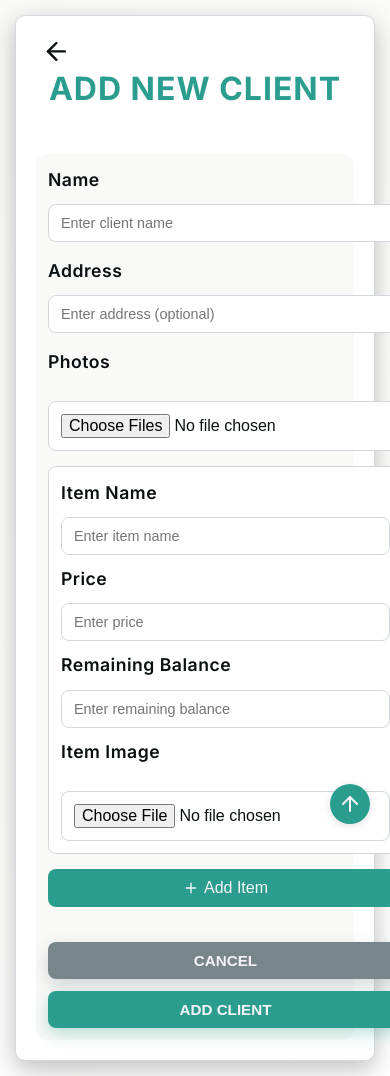
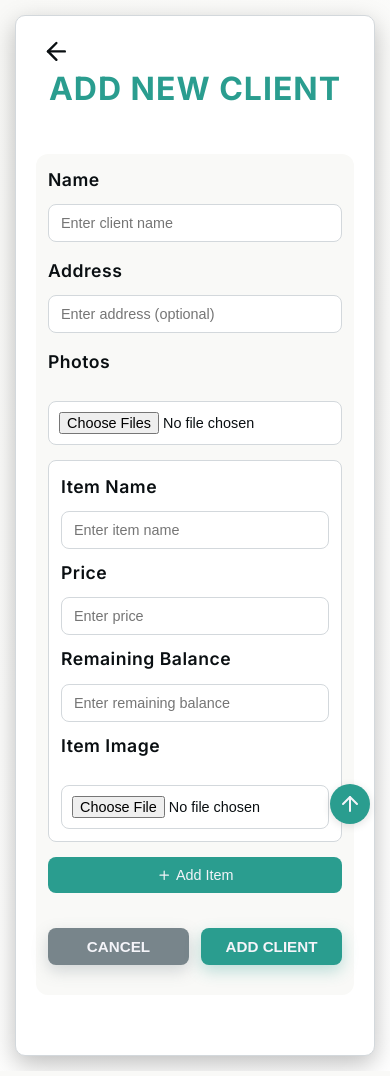
Before and after one commit to AmanBansal1706/Merchant-Client-Management-System, a React (Vite) app in the folder Frontend/: page /add-client in a window 390 px wide. Built offline with nearby package versions, Linux system fonts and the light colour scheme; sample sign-in values are in the browser's storage.

Commit message:
changes for responsiveness

```diff
--- a/Frontend/src/pages/AddClient.jsx
+++ b/Frontend/src/pages/AddClient.jsx
@@ -33,6 +33,9 @@ const AddClientContainer = styled.div`
     margin: 15px;
     padding: 20px;
     border-radius: 10px;
+    padding-bottom: 60px; /* Add extra padding to prevent content from being hidden */
+    width: calc(100% - 30px);
+    box-sizing: border-box;
   }
 `;
 
@@ -78,6 +81,9 @@ const Form = styled.form`
   @media screen and (max-width: 480px) {
     gap: 15px;
     padding: 12px;
+    padding-bottom: 30px; /* Add extra padding to prevent content from being hidden */
+    width: 100%;
+    box-sizing: border-box;
   }
 `;
 
@@ -115,6 +121,8 @@ const Input = styled.input`
   @media screen and (max-width: 480px) {
     padding: 10px 12px;
     font-size: 0.9rem;
+    width: 100%;
+    box-sizing: border-box;
   }
 `;
 
@@ -134,6 +142,14 @@ const FileInput = styled.input`
   transition: border-color 0.3s ease;
   &:hover {
     border-color: var(--accent);
+  }
+
+  /* Mobile (480px and below) */
+  @media screen and (max-width: 480px) {
+    width: 100%;
+    box-sizing: border-box;
+    padding: 10px;
+    font-size: 0.9rem;
   }
 `;
 
@@ -216,6 +232,8 @@ const ItemSection = styled.div`
   @media screen and (max-width: 480px) {
     padding: 12px;
     gap: 10px;
+    width: 100%;
+    box-sizing: border-box;
   }
 `;
 
@@ -235,6 +253,14 @@ const AddItemButton = styled.button`
   &:hover {
     background: var(--highlight);
   }
+
+  /* Mobile (480px and below) */
+  @media screen and (max-width: 480px) {
+    width: 100%;
+    box-sizing: border-box;
+    padding: 10px;
+    font-size: 0.9rem;
+  }
 `;
 
 const ButtonContainer = styled.div`
@@ -250,9 +276,12 @@ const ButtonContainer = styled.div`
 
   /* Mobile (480px and below) */
   @media screen and (max-width: 480px) {
-    flex-direction: column;
+    flex-direction: row; /* Keep horizontal layout */
     gap: 12px;
     margin-top: 20px;
+    justify-content: space-between;
+    width: 100%;
+    box-sizing: border-box;
   }
 `;
 
@@ -283,6 +312,8 @@ const SubmitButton = styled.button`
   @media screen and (max-width: 480px) {
     padding: 10px;
     font-size: 0.95rem;
+    width: 48%;
+    box-sizing: border-box;
   }
 `;
 
@@ -313,6 +344,8 @@ const CancelButton = styled.button`
   @media screen and (max-width: 480px) {
     padding: 10px;
     font-size: 0.95rem;
+    width: 48%;
+    box-sizing: border-box;
   }
 `;
 
@@ -370,8 +403,9 @@ const ModalButtons = styled.div`
 
   /* Mobile (480px and below) */
   @media screen and (max-width: 480px) {
-    flex-direction: column;
+    flex-direction: row; /* Keep horizontal layout */
     gap: 10px;
+    justify-content: space-between;
   }
 `;
 
@@ -389,8 +423,9 @@ const YesButton = styled.button`
 
   /* Mobile (480px and below) */
   @media screen and (max-width: 480px) {
-    width: 100%;
-    padding: 12px;
+    width: auto;
+    min-width: 100px;
+    padding: 10px;
   }
 `;
 
@@ -408,8 +443,9 @@ const NoButton = styled.button`
 
   /* Mobile (480px and below) */
   @media screen and (max-width: 480px) {
-    width: 100%;
-    padding: 12px;
+    width: auto;
+    min-width: 100px;
+    padding: 10px;
   }
 `;
 
--- a/Frontend/src/pages/ClientList.jsx
+++ b/Frontend/src/pages/ClientList.jsx
@@ -155,12 +155,14 @@ const FilterRow = styled.div`
 
   @media (max-width: 768px) {
     width: 100%;
-  }
-
-  @media (max-width: 480px) {
-    flex-direction: column;
-    align-items: flex-start;
-    gap: 8px;
+    justify-content: space-between;
+  }
+
+  @media (max-width: 480px) {
+    flex-direction: row;
+    align-items: center;
+    gap: 10px;
+    padding-right: 40px; /* Make space for the logout button */
   }
 `;
 
@@ -339,6 +341,11 @@ const DataContainer = styled.div`
   @media (max-width: 768px) {
     max-height: calc(100vh - 350px);
   }
+
+  @media (max-width: 480px) {
+    max-height: calc(100vh - 350px);
+    padding-bottom: 60px; /* Add extra padding to prevent content from being hidden */
+  }
 `;
 
 const DataRow = styled.div`
@@ -358,6 +365,10 @@ const DataRow = styled.div`
     border-radius: 8px;
     margin-bottom: 10px;
     box-shadow: 0 2px 8px rgba(0, 0, 0, 0.1);
+  }
+
+  @media (max-width: 480px) {
+    padding-bottom: 50px; /* Add extra padding at bottom to prevent content from being hidden */
   }
 `;
 
@@ -402,6 +413,16 @@ const DataCell = styled.div`
       width: auto !important;
     }
   }
+
+  @media (max-width: 480px) {
+    &:nth-child(8) {
+      position: absolute;
+      top: 15px;
+      right: 15px;
+      width: auto !important;
+      z-index: 5;
+    }
+  }
 `;
 
 const MobileLabel = styled.span`
@@ -777,8 +798,9 @@ const PaginationContainer = styled.div`
 
   @media (max-width: 480px) {
     padding: 10px;
-    flex-direction: column;
+    flex-direction: row; /* Keep horizontal layout */
     gap: 10px;
+    justify-content: space-between;
   }
 `;
 
@@ -804,7 +826,10 @@ const PaginationButton = styled.button`
   }
 
   @media (max-width: 480px) {
-    width: 100%;
+    width: auto;
+    min-width: 80px;
+    padding: 8px 10px;
+    font-size: 0.9rem;
   }
 `;
 
@@ -821,8 +846,8 @@ const PageNumber = styled.div`
   justify-content: center;
 
   @media (max-width: 480px) {
-    width: 100%;
-    text-align: center;
+    padding: 6px 8px;
+    font-size: 0.9rem;
   }
 `;
 
@@ -853,6 +878,7 @@ const MobileLogoutButton = styled.button`
     position: absolute;
     right: 0;
     top: 0;
+    z-index: 10;
   }
 
   &:hover {
```
